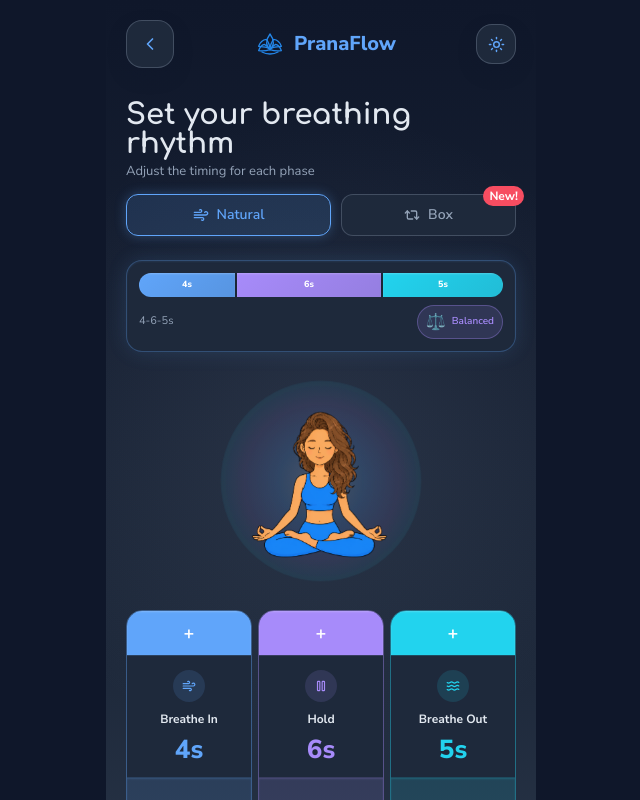
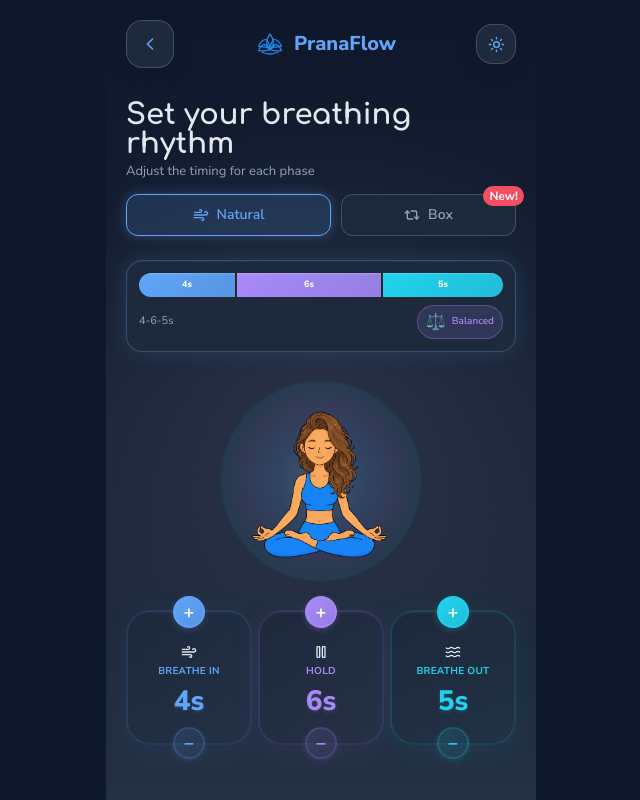
Before and after one commit to sudeeplunawatfamily/pranaflow, a React (Vite) app: page / in a window 1280 px wide. Both pictures are taken after a click on the button "Breathe your way". Shown: the top 800 px of the page, without its empty margins (319-959 px from the left). Built offline with nearby package versions, Linux system fonts and the light colour scheme.

Commit message:
UI: improve setup timing card spacing and restore phase label/icon layout

```diff
--- a/src/components/BreathingSetup.jsx
+++ b/src/components/BreathingSetup.jsx
@@ -198,7 +198,7 @@ export default function BreathingSetup({ settings, setSettings, onBack, onBeginS
 
         {/* Timing Stepper Cards with Enhanced Styling */}
         <motion.div
-          className="mt-6 grid grid-cols-3 gap-1.5"
+          className="mt-6 mb-10 grid grid-cols-3 gap-1.5"
           initial={{ opacity: 0, y: 10 }}
           animate={{ opacity: 1, y: 0 }}
           transition={{ duration: 0.3, delay: 0.1 }}
--- a/src/components/TimingStepperCard.jsx
+++ b/src/components/TimingStepperCard.jsx
@@ -19,90 +19,76 @@ export default function TimingStepperCard({
       initial={{ opacity: 0, scale: 0.95 }}
       animate={{ opacity: 1, scale: 1 }}
       transition={{ duration: 0.2 }}
-      className="flex flex-col overflow-hidden rounded-2xl"
+      className="relative overflow-visible rounded-3xl px-3 pt-8 pb-7 shadow-xl"
       style={{
-        border: `1px solid ${color}66`,
+        background: `linear-gradient(145deg, var(--theme-surface) 0%, ${color}08 100%)`,
+        border: `2px solid ${color}20`,
+        boxShadow: `0 8px 32px ${color}15, inset 0 1px 0 ${color}10`,
       }}
     >
-      {/* Top increment button */}
+      {/* Plus button at top center */}
       <motion.button
         type="button"
         aria-label={`Increase ${ariaLabel}`}
         onClick={onIncrease}
         disabled={isAtMax}
-        whileActive={{ scale: 0.98 }}
-        whileHover={{ scale: isAtMax ? 1 : 1.05 }}
-        className="h-11 w-full flex items-center justify-center font-bold text-white transition-all disabled:opacity-50 group"
+        className="absolute left-1/2 top-0 -translate-x-1/2 -translate-y-1/2 w-8 h-8 flex items-center justify-center rounded-full font-bold text-white transition-all disabled:opacity-40 group overflow-hidden z-20"
         style={{
-          backgroundColor: color,
+          background: `linear-gradient(135deg, ${color} 0%, ${color}dd 100%)`,
           cursor: isAtMax ? 'default' : 'pointer',
-          boxShadow: isAtMax ? 'none' : 'inset 0 1px 2px rgba(255,255,255,0.2)',
+          border: `2px solid ${color}dd`,
+          boxShadow: isAtMax ? 'none' : `0 2px 6px ${color}40`,
         }}
       >
-        <span className="text-lg leading-none group-hover:scale-125 transition-transform">+</span>
+        <div className="absolute inset-0 bg-white/20 opacity-0 group-hover:opacity-100 transition-opacity" />
+        <span className="text-lg leading-none relative z-10">+</span>
       </motion.button>
 
-      {/* Middle card */}
-      <motion.div
-        className="flex flex-col items-center gap-2.5 px-3 py-3.5"
-        style={{
-          backgroundColor: 'var(--theme-surface)',
-          borderTop: `1px solid ${color}33`,
-          borderBottom: `1px solid ${color}33`,
-        }}
-      >
-        {/* Icon */}
-        <div
-          className="grid h-8 w-8 place-items-center rounded-full transition-all"
-          style={{
-            backgroundColor: `${color}22`,
-            color,
-          }}
-        >
-          <Icon size={14} strokeWidth={2} />
+      {/* Value display in middle */}
+      <div className="flex flex-col items-center justify-center gap-2">
+        <div className="flex flex-col items-center gap-1">
+          <Icon size={16} />
+          <span className="text-[10px] font-bold uppercase tracking-wide" style={{ color }}>
+            {label}
+          </span>
         </div>
 
-        {/* Label */}
-        <p
-          className="text-[12px] font-bold leading-tight text-center"
-          style={{ color: 'var(--theme-text-primary)' }}
+        <motion.div
+          key={value}
+          initial={{ scale: 1.2, opacity: 0 }}
+          animate={{ scale: 1, opacity: 1 }}
+          transition={{ duration: 0.2, ease: 'easeOut' }}
         >
-          {label}
-        </p>
-
-        {/* Large duration text with pulse animation */}
-        <motion.p
-          key={value}
-          initial={{ scale: 1.1, opacity: 0 }}
-          animate={{ scale: 1, opacity: 1 }}
-          transition={{ duration: 0.12 }}
-          className="text-center font-extrabold leading-none"
+          <div
+            className="text-center font-black leading-none"
             style={{
-            fontSize: '26px',
+              fontSize: '28px',
               color,
+              textShadow: `0 2px 4px ${color}30`,
             }}
           >
             {value}s
-        </motion.p>
+          </div>
         </motion.div>
+      </div>
 
-      {/* Bottom decrement button */}
+      {/* Minus button at bottom center */}
       <motion.button
         type="button"
         aria-label={`Decrease ${ariaLabel}`}
         onClick={onDecrease}
         disabled={isAtMin}
-        whileActive={{ scale: 0.98 }}
-        whileHover={{ scale: isAtMin ? 1 : 1.05 }}
-        className="h-11 w-full flex items-center justify-center font-bold transition-all disabled:opacity-50 group"
+        className="absolute bottom-0 left-1/2 -translate-x-1/2 translate-y-1/2 w-8 h-8 flex items-center justify-center rounded-full font-bold transition-all disabled:opacity-40 group overflow-hidden z-20"
         style={{
-          backgroundColor: `${color}22`,
+          background: `linear-gradient(135deg, ${color}22 0%, ${color}11 100%)`,
           color,
           cursor: isAtMin ? 'default' : 'pointer',
-          boxShadow: isAtMin ? 'none' : `inset 0 1px 2px ${color}33`,
+          border: `2px solid ${color}30`,
+          boxShadow: isAtMin ? 'none' : `0 2px 6px ${color}25`,
         }}
       >
-        <span className="text-lg leading-none group-hover:scale-125 transition-transform">−</span>
+        <div className="absolute inset-0 bg-black/5 opacity-0 group-hover:opacity-100 transition-opacity" />
+        <span className="text-lg leading-none relative z-10">−</span>
       </motion.button>
     </motion.div>
   );
```
Lines whose indentation alone changed are shown as unchanged.
